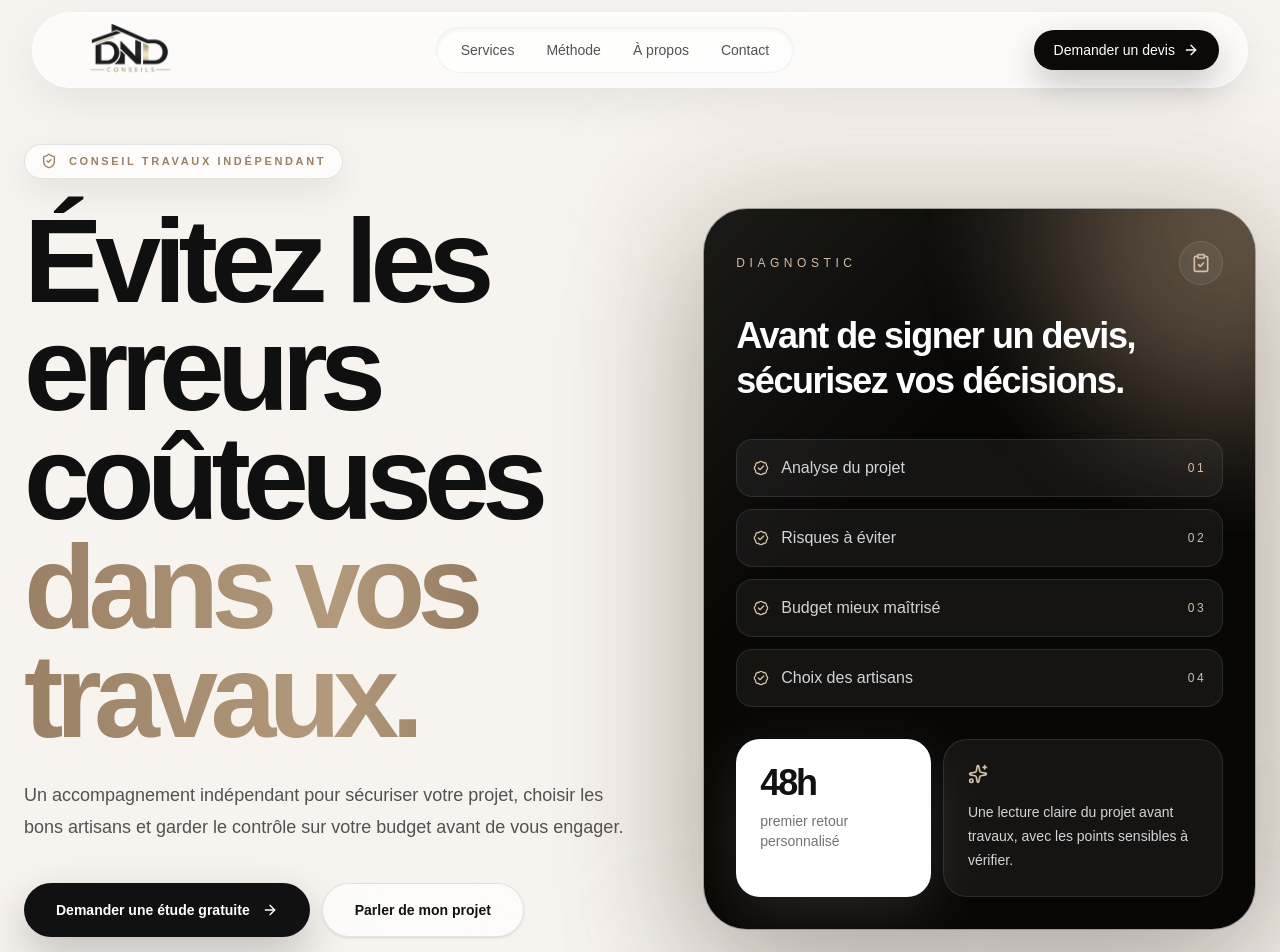
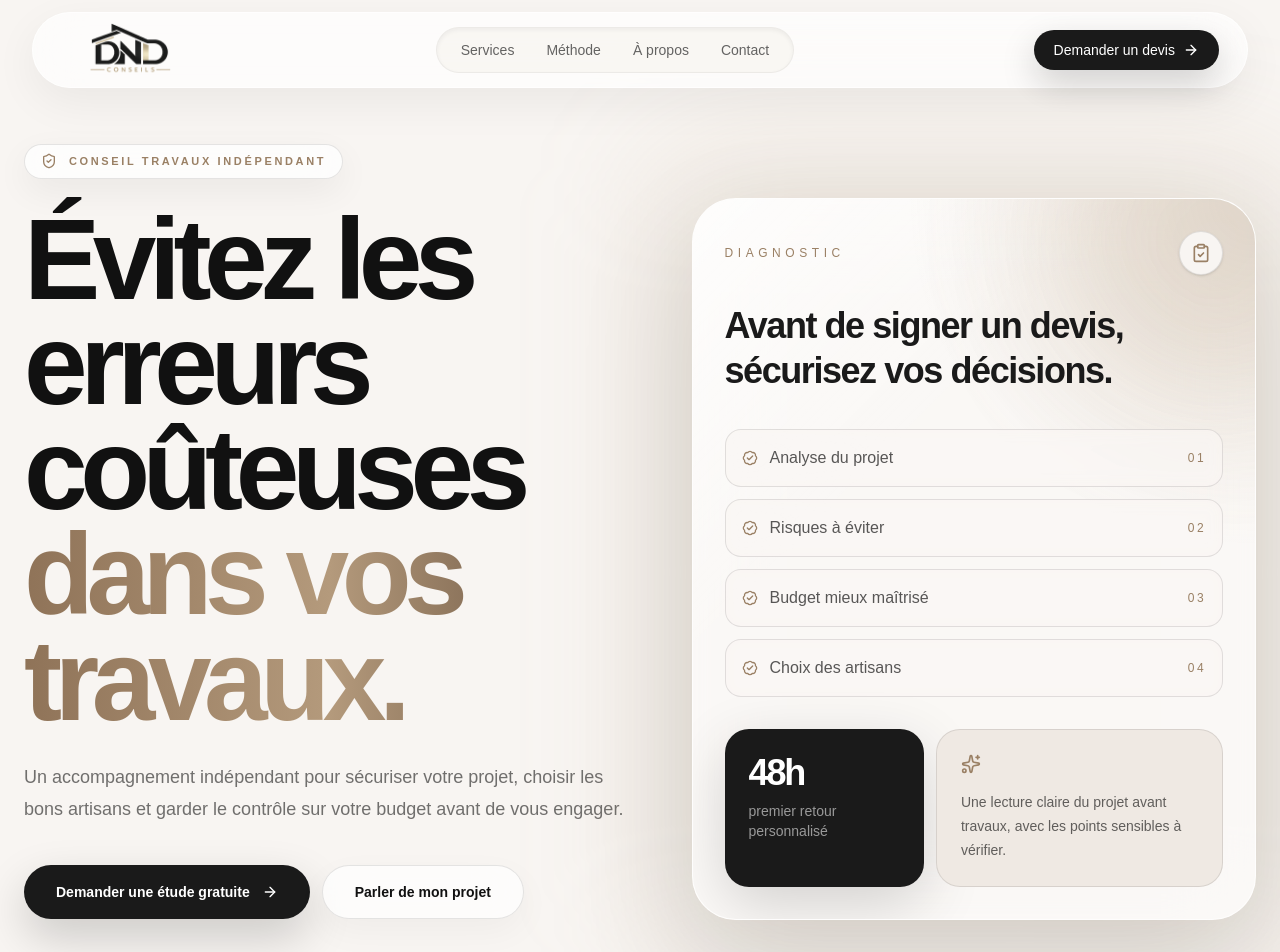
Before and after one commit to markyuna/dnd-conseils, a Next.js app: page / in a window 1280 px wide. Shown: the top 952 px of the page. Built offline with nearby package versions, Linux system fonts and the light colour scheme.

Commit message:
feat(ui): implement premium light design system with updated layout, navbar, hero and sections

```diff
--- a/src/app/layout.tsx
+++ b/src/app/layout.tsx
@@ -1,6 +1,7 @@
 import type { Metadata } from "next";
 import { Geist, Geist_Mono } from "next/font/google";
 import "./globals.css";
+import Footer from "@/components/Footer";
 
 const geistSans = Geist({
   variable: "--font-geist-sans",
@@ -13,21 +14,31 @@ const geistMono = Geist_Mono({
 });
 
 export const metadata: Metadata = {
-  title: "Create Next App",
-  description: "Generated by create next app",
+  title: "DND Conseil",
+  description: "Conseil en travaux et rénovation",
 };
 
 export default function RootLayout({
   children,
-}: Readonly<{
+}: {
   children: React.ReactNode;
-}>) {
+}) {
   return (
     <html
-      lang="en"
+      lang="fr"
       className={`${geistSans.variable} ${geistMono.variable} h-full antialiased`}
     >
-      <body className="min-h-full flex flex-col">{children}</body>
+      <body className="min-h-screen flex flex-col bg-[#f8f5f2] text-[#1a1a1a]">
+
+        {/* CONTENU */}
+        <main className="flex-1">
+          {children}
+        </main>
+
+        {/* FOOTER GLOBAL */}
+        <Footer />
+
+      </body>
     </html>
   );
 }
--- a/src/components/Footer.tsx
+++ b/src/components/Footer.tsx
@@ -0,0 +1,124 @@
+"use client";
+
+import { motion } from "framer-motion";
+import { Mail, Phone, ArrowUpRight } from "lucide-react";
+
+const fadeUp = {
+  hidden: { opacity: 0, y: 28 },
+  visible: { opacity: 1, y: 0 },
+};
+
+export default function Footer() {
+  return (
+    <footer className="relative overflow-hidden bg-[#080706] text-white">
+      <motion.div
+        className="absolute left-1/2 top-[-180px] h-[420px] w-[760px] -translate-x-1/2 rounded-full bg-[#b49a7c]/15 blur-3xl"
+        animate={{
+          opacity: [0.35, 0.75, 0.35],
+          scale: [1, 1.08, 1],
+        }}
+        transition={{
+          duration: 7,
+          repeat: Infinity,
+          ease: "easeInOut",
+        }}
+      />
+
+      <div className="relative z-10 px-6 py-16 md:px-16 md:py-20">
+        <motion.div
+          initial="hidden"
+          whileInView="visible"
+          viewport={{ once: true, amount: 0.25 }}
+          transition={{ staggerChildren: 0.12 }}
+          className="grid gap-12 md:grid-cols-[1.2fr_0.8fr]"
+        >
+          <motion.div variants={fadeUp}>
+            <p className="mb-4 text-xs uppercase tracking-[0.35em] text-[#b49a7c]">
+              DND Conseil
+            </p>
+
+            <h2 className="max-w-2xl text-3xl font-semibold tracking-tight md:text-5xl">
+              Donnez une vraie direction à vos projets de travaux.
+            </h2>
+
+            <p className="mt-6 max-w-md text-sm leading-relaxed text-white/55">
+              Conseil, accompagnement et mise en relation pour avancer avec
+              clarté, confiance et sérénité.
+            </p>
+          </motion.div>
+
+          <motion.div variants={fadeUp} className="space-y-5">
+            <h3 className="text-sm uppercase tracking-[0.3em] text-white/35">
+              Contact
+            </h3>
+
+            <FooterLink
+              icon={<Mail className="h-4 w-4" />}
+              href="mailto:dndconseil75@gmail.fr"
+              label="dndconseil75@gmail.fr"
+            />
+
+            <FooterLink
+              icon={<Phone className="h-4 w-4" />}
+              href="tel:+33604522405"
+              label="+33 6 04 52 24 05"
+            />
+          </motion.div>
+        </motion.div>
+
+        <motion.div
+          initial={{ scaleX: 0, opacity: 0 }}
+          whileInView={{ scaleX: 1, opacity: 1 }}
+          viewport={{ once: true }}
+          transition={{ duration: 0.9, ease: "easeOut", delay: 0.2 }}
+          className="my-12 h-px origin-left bg-gradient-to-r from-transparent via-white/20 to-transparent"
+        />
+
+        <motion.div
+          initial={{ opacity: 0, y: 16 }}
+          whileInView={{ opacity: 1, y: 0 }}
+          viewport={{ once: true }}
+          transition={{ duration: 0.6 }}
+          className="flex flex-col gap-4 text-xs text-white/35 md:flex-row md:items-center md:justify-between"
+        >
+          <p>© {new Date().getFullYear()} DND Conseil. Tous droits réservés.</p>
+
+          <div className="flex gap-6">
+            <a href="#" className="transition hover:text-white">
+              Mentions légales
+            </a>
+            <a href="#" className="transition hover:text-white">
+              Confidentialité
+            </a>
+          </div>
+        </motion.div>
+      </div>
+    </footer>
+  );
+}
+
+function FooterLink({
+  icon,
+  href,
+  label,
+}: {
+  icon: React.ReactNode;
+  href: string;
+  label: string;
+}) {
+  return (
+    <motion.a
+      href={href}
+      whileHover={{ x: 6 }}
+      transition={{ type: "spring", stiffness: 260, damping: 20 }}
+      className="group flex items-center justify-between border-b border-white/10 py-4 text-sm text-white/70 transition hover:border-[#b49a7c]/60 hover:text-white"
+    >
+      <span className="flex items-center gap-3">
+        <span className="text-[#b49a7c]">{icon}</span>
+        {label}
+      </span>
+
+      <ArrowUpRight className="h-4 w-4 opacity-0 transition group-hover:translate-x-1 group-hover:opacity-100" />
+    </motion.a>
+  );
+}
--- a/src/components/HeroSection.tsx
+++ b/src/components/HeroSection.tsx
@@ -26,22 +26,22 @@ const diagnosticItems = [
 
 export default function HeroSection() {
   return (
-    <section className="relative flex min-h-screen items-center justify-center overflow-hidden bg-[#f7f3ef] px-4 pb-20 pt-32 sm:px-6 lg:pt-36">
+    <section className="relative flex min-h-screen items-center justify-center overflow-hidden bg-[#f8f5f2] px-4 pb-20 pt-32 text-[#1a1a1a] sm:px-6 lg:pt-36">
       <div className="absolute inset-0 -z-10">
-        <div className="absolute left-[-220px] top-[-220px] h-[660px] w-[660px] rounded-full bg-[#b49a7c]/25 blur-3xl" />
-        <div className="absolute bottom-[-260px] right-[-220px] h-[660px] w-[660px] rounded-full bg-black/10 blur-3xl" />
-        <div className="absolute left-1/2 top-20 h-[460px] w-[460px] -translate-x-1/2 rounded-full bg-white/70 blur-3xl" />
-        <div className="absolute inset-0 opacity-[0.045] [background-image:linear-gradient(90deg,#111_1px,transparent_1px),linear-gradient(#111_1px,transparent_1px)] [background-size:64px_64px]" />
-        <div className="absolute inset-x-0 top-0 h-48 bg-gradient-to-b from-white/70 to-transparent" />
+        <div className="absolute left-[-240px] top-[-260px] h-[680px] w-[680px] rounded-full bg-[#b49a7c]/20 blur-3xl" />
+        <div className="absolute bottom-[-280px] right-[-240px] h-[700px] w-[700px] rounded-full bg-[#efe1d4] blur-3xl" />
+        <div className="absolute left-1/2 top-24 h-[480px] w-[480px] -translate-x-1/2 rounded-full bg-white/80 blur-3xl" />
+        <div className="absolute inset-0 opacity-[0.035] [background-image:linear-gradient(90deg,#111_1px,transparent_1px),linear-gradient(#111_1px,transparent_1px)] [background-size:72px_72px]" />
+        <div className="absolute inset-x-0 top-0 h-48 bg-gradient-to-b from-white/75 to-transparent" />
       </div>
 
-      <div className="mx-auto grid w-full max-w-7xl items-center gap-14 lg:grid-cols-[1.06fr_0.94fr]">
+      <div className="mx-auto grid w-full max-w-7xl items-center gap-14 lg:grid-cols-[1.04fr_0.96fr]">
         <div className="relative text-center lg:text-left">
           <motion.div
             initial={{ opacity: 0, y: 18, scale: 0.98 }}
             animate={{ opacity: 1, y: 0, scale: 1 }}
             transition={{ duration: 0.55, ease: [0.22, 1, 0.36, 1] }}
-            className="mx-auto mb-7 inline-flex items-center gap-3 rounded-full border border-black/10 bg-white/75 px-4 py-2 text-[11px] font-semibold uppercase tracking-[0.24em] text-[#9a8065] shadow-[0_12px_35px_rgba(0,0,0,0.08)] backdrop-blur-xl lg:mx-0"
+            className="mx-auto mb-7 inline-flex items-center gap-3 rounded-full border border-black/10 bg-white/75 px-4 py-2 text-[11px] font-semibold uppercase tracking-[0.24em] text-[#9a8065] shadow-[0_12px_35px_rgba(0,0,0,0.06)] backdrop-blur-xl lg:mx-0"
           >
             <ShieldCheck className="h-4 w-4" />
             Conseil travaux indépendant
@@ -50,11 +50,15 @@ export default function HeroSection() {
           <motion.h1
             initial={{ opacity: 0, y: 34 }}
             animate={{ opacity: 1, y: 0 }}
-            transition={{ delay: 0.08, duration: 0.85, ease: [0.22, 1, 0.36, 1] }}
-            className="max-w-5xl text-5xl font-semibold leading-[0.92] tracking-[-0.065em] text-[#101010] sm:text-6xl md:text-7xl lg:text-[7.4rem]"
+            transition={{
+              delay: 0.08,
+              duration: 0.85,
+              ease: [0.22, 1, 0.36, 1],
+            }}
+            className="mx-auto max-w-5xl text-5xl font-semibold leading-[0.92] tracking-[-0.065em] text-[#111] sm:text-6xl md:text-7xl lg:mx-0 lg:text-[7.15rem]"
           >
             Évitez les erreurs coûteuses
-            <span className="block bg-gradient-to-r from-[#9a8065] via-[#b49a7c] to-[#725b45] bg-clip-text text-transparent">
+            <span className="block bg-gradient-to-r from-[#8f7358] via-[#b49a7c] to-[#5f4937] bg-clip-text text-transparent">
               dans vos travaux.
             </span>
           </motion.h1>
@@ -62,8 +66,12 @@ export default function HeroSection() {
           <motion.p
             initial={{ opacity: 0, y: 22 }}
             animate={{ opacity: 1, y: 0 }}
-            transition={{ delay: 0.24, duration: 0.65, ease: [0.22, 1, 0.36, 1] }}
-            className="mx-auto mt-7 max-w-2xl text-base leading-8 text-neutral-600 sm:text-lg lg:mx-0"
+            transition={{
+              delay: 0.24,
+              duration: 0.65,
+              ease: [0.22, 1, 0.36, 1],
+            }}
+            className="mx-auto mt-7 max-w-2xl text-base leading-8 text-black/55 sm:text-lg lg:mx-0"
           >
             Un accompagnement indépendant pour sécuriser votre projet, choisir
             les bons artisans et garder le contrôle sur votre budget avant de
@@ -73,12 +81,16 @@ export default function HeroSection() {
           <motion.div
             initial={{ opacity: 0, y: 22 }}
             animate={{ opacity: 1, y: 0 }}
-            transition={{ delay: 0.38, duration: 0.65, ease: [0.22, 1, 0.36, 1] }}
+            transition={{
+              delay: 0.38,
+              duration: 0.65,
+              ease: [0.22, 1, 0.36, 1],
+            }}
             className="mt-10 flex flex-col justify-center gap-3 sm:flex-row sm:flex-wrap lg:justify-start"
           >
             <Link
               href="/devis?type=etude"
-              className="group relative inline-flex items-center justify-center gap-3 overflow-hidden rounded-full bg-[#111] px-8 py-4 text-sm font-semibold text-white shadow-[0_18px_45px_rgba(0,0,0,0.22)] transition duration-300 hover:-translate-y-0.5"
+              className="group relative inline-flex items-center justify-center gap-3 overflow-hidden rounded-full bg-[#1a1a1a] px-8 py-4 text-sm font-semibold text-white shadow-[0_18px_45px_rgba(0,0,0,0.18)] transition duration-300 hover:-translate-y-0.5"
             >
               <span className="absolute inset-0 bg-gradient-to-r from-[#b49a7c] to-[#8b7259] opacity-0 transition duration-300 group-hover:opacity-100" />
               <span className="relative">Demander une étude gratuite</span>
@@ -87,7 +99,7 @@ export default function HeroSection() {
 
             <Link
               href="/devis?type=contact"
-              className="inline-flex items-center justify-center rounded-full border border-black/10 bg-white/70 px-8 py-4 text-sm font-semibold text-[#111] shadow-sm backdrop-blur-xl transition duration-300 hover:-translate-y-0.5 hover:border-[#b49a7c] hover:bg-white"
+              className="inline-flex items-center justify-center rounded-full border border-black/10 bg-white/70 px-8 py-4 text-sm font-semibold text-[#111] shadow-[0_12px_35px_rgba(0,0,0,0.04)] backdrop-blur-xl transition duration-300 hover:-translate-y-0.5 hover:border-[#b49a7c] hover:bg-white"
             >
               Parler de mon projet
             </Link>
@@ -97,7 +109,7 @@ export default function HeroSection() {
             initial={{ opacity: 0, y: 18 }}
             animate={{ opacity: 1, y: 0 }}
             transition={{ delay: 0.54, duration: 0.6 }}
-            className="mt-9 flex flex-wrap justify-center gap-x-5 gap-y-3 text-sm text-neutral-600 lg:justify-start"
+            className="mt-9 flex flex-wrap justify-center gap-x-5 gap-y-3 text-sm text-black/55 lg:justify-start"
           >
             {trustItems.map((item) => (
               <span key={item} className="inline-flex items-center gap-2">
@@ -111,23 +123,27 @@ export default function HeroSection() {
         <motion.div
           initial={{ opacity: 0, scale: 0.96, y: 28 }}
           animate={{ opacity: 1, scale: 1, y: 0 }}
-          transition={{ delay: 0.28, duration: 0.9, ease: [0.22, 1, 0.36, 1] }}
+          transition={{
+            delay: 0.28,
+            duration: 0.9,
+            ease: [0.22, 1, 0.36, 1],
+          }}
           className="relative hidden lg:block"
         >
-          <div className="absolute -inset-10 rounded-[3.5rem] bg-[#b49a7c]/20 blur-3xl" />
+          <div className="absolute -inset-10 rounded-[3.5rem] bg-[#b49a7c]/18 blur-3xl" />
 
-          <div className="relative overflow-hidden rounded-[2.75rem] border border-white/60 bg-[#080706] p-8 text-white shadow-[0_45px_140px_rgba(0,0,0,0.28)]">
-            <div className="absolute inset-0 bg-[radial-gradient(circle_at_top_right,rgba(180,154,124,0.32),transparent_36%),linear-gradient(135deg,rgba(255,255,255,0.08),transparent_35%)]" />
-            <div className="absolute right-[-120px] top-[-120px] h-[320px] w-[320px] rounded-full bg-[#b49a7c]/30 blur-3xl" />
+          <div className="relative overflow-hidden rounded-[2.75rem] border border-white/70 bg-white/72 p-8 text-[#1a1a1a] shadow-[0_45px_120px_rgba(0,0,0,0.12)] backdrop-blur-2xl">
+            <div className="absolute inset-0 bg-[radial-gradient(circle_at_top_right,rgba(180,154,124,0.22),transparent_38%),linear-gradient(135deg,rgba(255,255,255,0.65),transparent_35%)]" />
+            <div className="absolute right-[-120px] top-[-120px] h-[320px] w-[320px] rounded-full bg-[#b49a7c]/20 blur-3xl" />
 
             <div className="relative">
               <div className="flex items-center justify-between">
-                <p className="text-xs uppercase tracking-[0.38em] text-[#d3bea6]">
+                <p className="text-xs uppercase tracking-[0.38em] text-[#9a8065]">
                   Diagnostic
                 </p>
 
-                <span className="inline-flex h-11 w-11 items-center justify-center rounded-full border border-white/10 bg-white/[0.06]">
-                  <ClipboardCheck className="h-5 w-5 text-[#d3bea6]" />
+                <span className="inline-flex h-11 w-11 items-center justify-center rounded-full border border-black/10 bg-[#f8f5f2] shadow-sm">
+                  <ClipboardCheck className="h-5 w-5 text-[#9a8065]" />
                 </span>
               </div>
 
@@ -142,13 +158,14 @@ export default function HeroSection() {
                     initial={{ opacity: 0, x: 18 }}
                     animate={{ opacity: 1, x: 0 }}
                     transition={{ delay: 0.55 + index * 0.08 }}
-                    className="group flex items-center justify-between rounded-2xl border border-white/10 bg-white/[0.055] p-4 backdrop-blur transition duration-300 hover:border-[#d3bea6]/35 hover:bg-white/[0.08]"
+                    className="group flex items-center justify-between rounded-2xl border border-black/10 bg-[#f8f5f2]/75 p-4 backdrop-blur transition duration-300 hover:border-[#b49a7c]/45 hover:bg-white"
                   >
-                    <span className="inline-flex items-center gap-3 text-neutral-300">
-                      <BadgeCheck className="h-4 w-4 text-[#d3bea6]" />
+                    <span className="inline-flex items-center gap-3 text-black/65">
+                      <BadgeCheck className="h-4 w-4 text-[#9a8065]" />
                       {item}
                     </span>
-                    <span className="text-xs font-medium tracking-[0.2em] text-[#d3bea6]">
+
+                    <span className="text-xs font-medium tracking-[0.2em] text-[#9a8065]">
                       0{index + 1}
                     </span>
                   </motion.div>
@@ -156,18 +173,18 @@ export default function HeroSection() {
               </div>
 
               <div className="mt-8 grid grid-cols-[0.82fr_1.18fr] gap-3">
-                <div className="rounded-3xl bg-white p-6 text-[#111] shadow-[0_18px_60px_rgba(255,255,255,0.12)]">
+                <div className="rounded-3xl bg-[#1a1a1a] p-6 text-white shadow-[0_18px_60px_rgba(0,0,0,0.16)]">
                   <p className="text-4xl font-semibold tracking-[-0.06em]">
                     48h
                   </p>
-                  <p className="mt-2 text-sm leading-5 text-neutral-500">
+                  <p className="mt-2 text-sm leading-5 text-white/55">
                     premier retour personnalisé
                   </p>
                 </div>
 
-                <div className="rounded-3xl border border-white/10 bg-white/[0.055] p-6">
-                  <Sparkles className="h-5 w-5 text-[#d3bea6]" />
-                  <p className="mt-4 text-sm leading-6 text-neutral-300">
+                <div className="rounded-3xl border border-black/10 bg-[#efe9e3] p-6">
+                  <Sparkles className="h-5 w-5 text-[#9a8065]" />
+                  <p className="mt-4 text-sm leading-6 text-black/60">
                     Une lecture claire du projet avant travaux, avec les points
                     sensibles à vérifier.
                   </p>
--- a/src/components/Navbar.tsx
+++ b/src/components/Navbar.tsx
@@ -29,14 +29,10 @@ export default function Navbar({ variant = "default" }: NavbarProps) {
     const handleScroll = () => {
       const currentScroll = window.scrollY;
 
-      setScrolled(currentScroll > 24);
+      setScrolled(currentScroll > 20);
 
       if (!menuOpen) {
-        if (currentScroll > lastScroll && currentScroll > 90) {
-          setVisible(false);
-        } else {
-          setVisible(true);
-        }
+        setVisible(!(currentScroll > lastScroll && currentScroll > 110));
       }
 
       setLastScroll(currentScroll);
@@ -68,8 +64,8 @@ export default function Navbar({ variant = "default" }: NavbarProps) {
             className={[
               "mx-auto flex h-[72px] max-w-7xl items-center justify-between rounded-full border px-5 transition-all duration-500 md:h-[76px] md:px-7",
               scrolled
-                ? "border-black/10 bg-white/82 shadow-[0_18px_55px_rgba(0,0,0,0.10)] backdrop-blur-2xl"
-                : "border-white/50 bg-white/68 shadow-[0_14px_45px_rgba(0,0,0,0.07)] backdrop-blur-xl",
+                ? "border-black/10 bg-white/90 shadow-[0_18px_55px_rgba(0,0,0,0.10)] backdrop-blur-2xl"
+                : "border-white/70 bg-white/65 shadow-[0_14px_45px_rgba(0,0,0,0.06)] backdrop-blur-xl",
             ].join(" ")}
           >
             <Link
@@ -89,12 +85,12 @@ export default function Navbar({ variant = "default" }: NavbarProps) {
             </Link>
 
             {!isMinimal && (
-              <div className="hidden items-center rounded-full border border-black/5 bg-white/55 px-2 py-1 text-sm text-neutral-600 shadow-inner lg:flex">
+              <div className="hidden items-center rounded-full border border-black/5 bg-[#f8f5f2]/80 px-2 py-1 text-sm text-black/60 shadow-inner lg:flex">
                 {navItems.map((item) => (
                   <Link
                     key={item.href}
                     href={item.href}
-                    className="rounded-full px-4 py-2 transition duration-300 hover:bg-black hover:text-white"
+                    className="rounded-full px-4 py-2 transition duration-300 hover:bg-[#1a1a1a] hover:text-white"
                   >
                     {item.label}
                   </Link>
@@ -106,7 +102,7 @@ export default function Navbar({ variant = "default" }: NavbarProps) {
               {isMinimal ? (
                 <Link
                   href="/"
-                  className="group hidden items-center gap-2 rounded-full border border-black/10 bg-white px-4 py-2 text-sm font-medium text-neutral-700 shadow-sm transition duration-300 hover:border-black hover:bg-black hover:text-white sm:inline-flex"
+                  className="group hidden items-center gap-2 rounded-full border border-black/10 bg-white px-4 py-2 text-sm font-medium text-black/65 shadow-sm transition duration-300 hover:border-[#1a1a1a] hover:bg-[#1a1a1a] hover:text-white sm:inline-flex"
                 >
                   <ArrowLeft className="h-4 w-4 transition group-hover:-translate-x-0.5" />
                   Retour
@@ -114,7 +110,7 @@ export default function Navbar({ variant = "default" }: NavbarProps) {
               ) : (
                 <Link
                   href="/devis"
-                  className="group hidden items-center gap-2 rounded-full bg-[#0b0a08] px-5 py-2.5 text-sm font-medium text-white shadow-[0_14px_35px_rgba(0,0,0,0.22)] transition duration-300 hover:-translate-y-0.5 hover:bg-[#b49a7c] lg:inline-flex"
+                  className="group hidden items-center gap-2 rounded-full bg-[#1a1a1a] px-5 py-2.5 text-sm font-medium text-white shadow-[0_14px_35px_rgba(0,0,0,0.18)] transition duration-300 hover:-translate-y-0.5 hover:bg-[#b49a7c] lg:inline-flex"
                 >
                   Demander un devis
                   <ArrowRight className="h-4 w-4 transition group-hover:translate-x-0.5" />
@@ -125,9 +121,13 @@ export default function Navbar({ variant = "default" }: NavbarProps) {
                 type="button"
                 aria-label={menuOpen ? "Fermer le menu" : "Ouvrir le menu"}
                 onClick={() => setMenuOpen((prev) => !prev)}
-                className="inline-flex h-11 w-11 items-center justify-center rounded-full border border-black/10 bg-white text-black shadow-sm transition hover:bg-black hover:text-white lg:hidden"
+                className="inline-flex h-11 w-11 items-center justify-center rounded-full border border-black/10 bg-white text-black shadow-sm transition hover:bg-[#1a1a1a] hover:text-white lg:hidden"
               >
-                {menuOpen ? <X className="h-5 w-5" /> : <Menu className="h-5 w-5" />}
+                {menuOpen ? (
+                  <X className="h-5 w-5" />
+                ) : (
+                  <Menu className="h-5 w-5" />
+                )}
               </button>
             </div>
           </div>
@@ -139,7 +139,7 @@ export default function Navbar({ variant = "default" }: NavbarProps) {
                 animate={{ opacity: 1, y: 0, scale: 1 }}
                 exit={{ opacity: 0, y: -12, scale: 0.98 }}
                 transition={{ duration: 0.28, ease: [0.22, 1, 0.36, 1] }}
-                className="mx-auto mt-3 max-w-7xl overflow-hidden rounded-[2rem] border border-black/10 bg-white/92 p-3 shadow-[0_24px_80px_rgba(0,0,0,0.16)] backdrop-blur-2xl lg:hidden"
+                className="mx-auto mt-3 max-w-7xl overflow-hidden rounded-[2rem] border border-black/10 bg-white/95 p-3 shadow-[0_24px_80px_rgba(0,0,0,0.16)] backdrop-blur-2xl lg:hidden"
               >
                 {!isMinimal ? (
                   <div className="space-y-2">
@@ -148,17 +148,17 @@ export default function Navbar({ variant = "default" }: NavbarProps) {
                         key={item.href}
                         href={item.href}
                         onClick={() => setMenuOpen(false)}
-                        className="flex items-center justify-between rounded-2xl px-5 py-4 text-base font-medium text-neutral-800 transition hover:bg-[#f3eee8]"
+                        className="flex items-center justify-between rounded-2xl px-5 py-4 text-base font-medium text-black/75 transition hover:bg-[#f3eee8]"
                       >
                         {item.label}
-                        <ArrowRight className="h-4 w-4 text-neutral-400" />
+                        <ArrowRight className="h-4 w-4 text-black/35" />
                       </Link>
                     ))}
 
                     <Link
                       href="/devis"
                       onClick={() => setMenuOpen(false)}
-                      className="mt-3 flex items-center justify-center gap-2 rounded-full bg-[#0b0a08] px-5 py-4 text-sm font-semibold text-white shadow-[0_14px_35px_rgba(0,0,0,0.22)] transition hover:bg-[#b49a7c]"
+                      className="mt-3 flex items-center justify-center gap-2 rounded-full bg-[#1a1a1a] px-5 py-4 text-sm font-semibold text-white shadow-[0_14px_35px_rgba(0,0,0,0.18)] transition hover:bg-[#b49a7c]"
                     >
                       Demander un devis
                       <ArrowRight className="h-4 w-4" />
@@ -168,7 +168,7 @@ export default function Navbar({ variant = "default" }: NavbarProps) {
                   <Link
                     href="/"
                     onClick={() => setMenuOpen(false)}
-                    className="flex items-center justify-center gap-2 rounded-full bg-[#0b0a08] px-5 py-4 text-sm font-semibold text-white"
+                    className="flex items-center justify-center gap-2 rounded-full bg-[#1a1a1a] px-5 py-4 text-sm font-semibold text-white"
                   >
                     <ArrowLeft className="h-4 w-4" />
                     Retour à l’accueil
```
Also changed, not shown: src/components/ProblemSolutionSection.tsx (+12 -12 lines).
